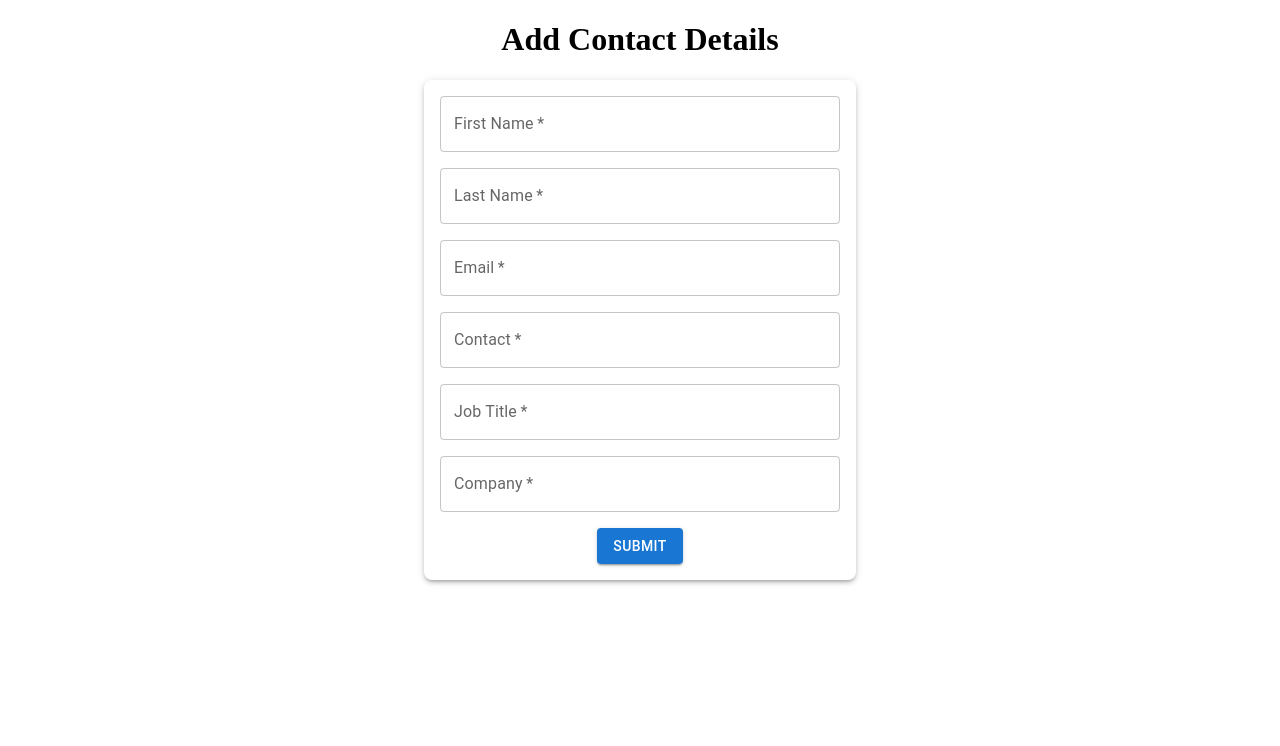
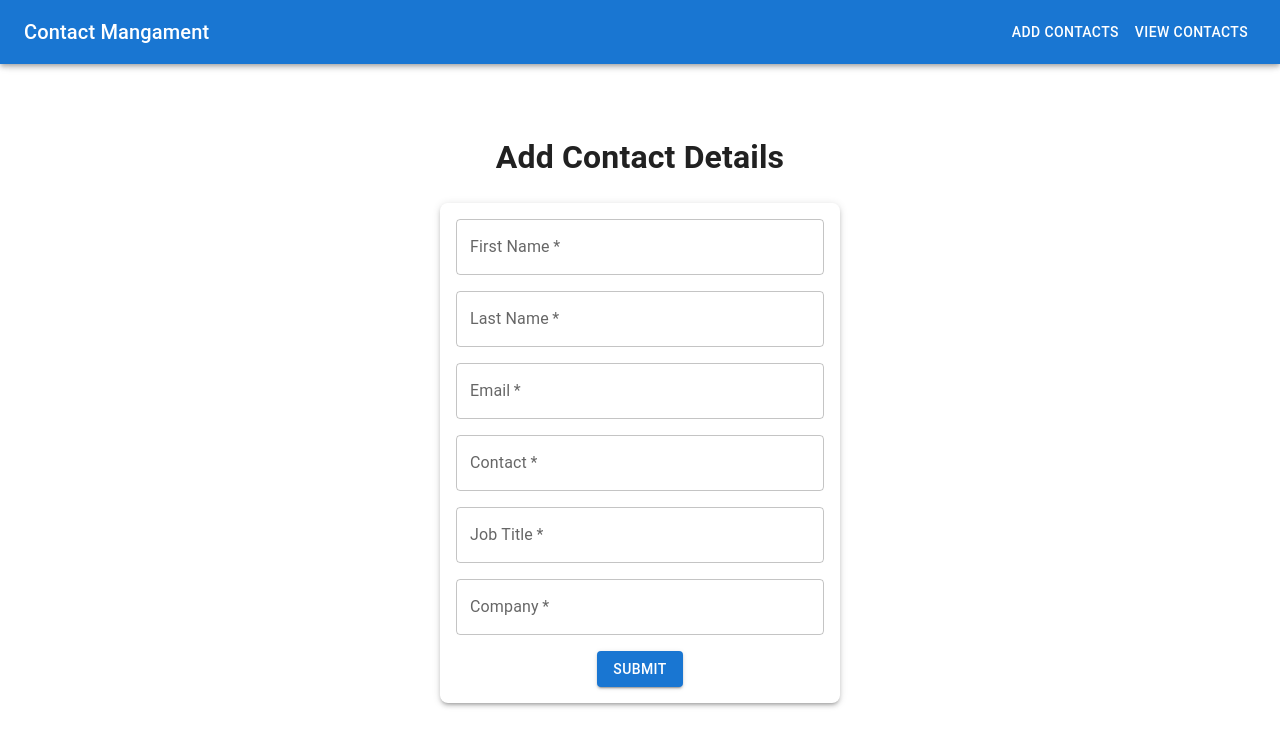
Before and after one commit to hindu-muppala/Erino, a React (Create React App) app in the folder fontend/crm/: page /form in a window 1280 px wide. Shown: the top 746 px of the page. Built offline with nearby package versions, Linux system fonts and the light colour scheme.

Commit message:
intial 3

```diff
--- a/fontend/crm/src/components/form.js
+++ b/fontend/crm/src/components/form.js
@@ -1,6 +1,6 @@
 import React, { useState } from 'react';
 import { Box, TextField, Button } from '@mui/material';
-
+import NavBar  from './nav';
 const Form = () => {
 
   const [formData, setFormData] = useState({
@@ -42,6 +42,7 @@
 
   return (
     <>
+    <NavBar/>
       <h1 style={{ textAlign: "center" }}>Add Contact Details</h1>
     <Box
       component="form"
--- /dev/null
+++ b/fontend/crm/src/components/nav.js
@@ -0,0 +1,127 @@
+import * as React from 'react';
+import PropTypes from 'prop-types';
+import {
+  AppBar,
+  Box,
+  CssBaseline,
+  Divider,
+  Drawer,
+  IconButton,
+  List,
+  ListItem,
+  ListItemButton,
+  ListItemText,
+  Toolbar,
+  Typography,
+  Button,
+} from '@mui/material';
+import MenuIcon from '@mui/icons-material/Menu';
+import { BrowserRouter as Router, Route, Routes, Link } from 'react-router-dom';
+
+const drawerWidth = 240;
+const navItems = [
+  { label: 'Add Contacts', path: '/' },
+  { label: 'View Contacts', path: '/form' },
+];
+
+function NavBar(props) {
+  const { window } = props;
+  const [mobileOpen, setMobileOpen] = React.useState(false);
+
+  const handleDrawerToggle = () => {
+    setMobileOpen((prevState) => !prevState);
+  };
+
+  const drawer = (
+    <Box onClick={handleDrawerToggle} sx={{ textAlign: 'center' }}>
+      <Typography variant="h6" sx={{ my: 2 }}>
+        MUI
+      </Typography>
+      <Divider />
+      <List>
+        {navItems.map((item) => (
+          <ListItem key={item.label} disablePadding>
+            <ListItemButton
+              sx={{ textAlign: 'center' }}
+              component={Link}
+              to={item.path}
+            >
+              <ListItemText primary={item.label} />
+            </ListItemButton>
+          </ListItem>
+        ))}
+      </List>
+    </Box>
+  );
+
+  const container = window !== undefined ? () => window().document.body : undefined;
+
+  return (
+    <Box sx={{ display: 'flex' }}>
+      <CssBaseline />
+      <AppBar component="nav">
+        <Toolbar>
+          <IconButton
+            color="inherit"
+            aria-label="open drawer"
+            edge="start"
+            onClick={handleDrawerToggle}
+            sx={{ mr: 2, display: { sm: 'none' } }}
+          >
+            <MenuIcon />
+          </IconButton>
+          <Typography
+            variant="h6"
+            component="div"
+            sx={{ flexGrow: 1, display: { xs: 'none', sm: 'block' } }}
+          >
+            Contact Mangament
+          </Typography>
+          <Box sx={{ display: { xs: 'none', sm: 'block' } }}>
+            {navItems.map((item) => (
+              <Button
+                key={item.label}
+                sx={{ color: '#fff' }}
+                component={Link}
+                to={item.path}
+              >
+                {item.label}
+              </Button>
+            ))}
+          </Box>
+        </Toolbar>
+      </AppBar>
+      <nav>
+        <Drawer
+          container={container}
+          variant="temporary"
+          open={mobileOpen}
+          onClose={handleDrawerToggle}
+          ModalProps={{
+            keepMounted: true, // Better open performance on mobile.
+          }}
+          sx={{
+            display: { xs: 'block', sm: 'none' },
+            '& .MuiDrawer-paper': { boxSizing: 'border-box', width: drawerWidth },
+          }}
+        >
+          {drawer}
+        </Drawer>
+      </nav>
+      <Box component="main" sx={{ p: 3 }}>
+        <Toolbar />
+        <Typography>
+          {/* Main content goes here */}
+        </Typography>
+      </Box>
+    </Box>
+  );
+}
+
+NavBar.propTypes = {
+  window: PropTypes.func,
+};
+
+
+
+export default NavBar
--- a/fontend/crm/src/pages/contactPage.js
+++ b/fontend/crm/src/pages/contactPage.js
@@ -2,6 +2,7 @@
 import { useEffect } from "react";
 import contactService from "../service/contactService";
 import ContactTable from "../components/table";
+import NavBar  from "../components/nav";
 
 const ContactPage = () => {
 
@@ -46,6 +47,7 @@
 
    return (
    <div>
+    <NavBar/>
     <h1 style={{ textAlign: "center" }}> Contacts Details </h1>
    <ContactTable contacts={contacts} onDelete ={handleDelete} onUpdate={handleEdit}/>
    </div>
```
